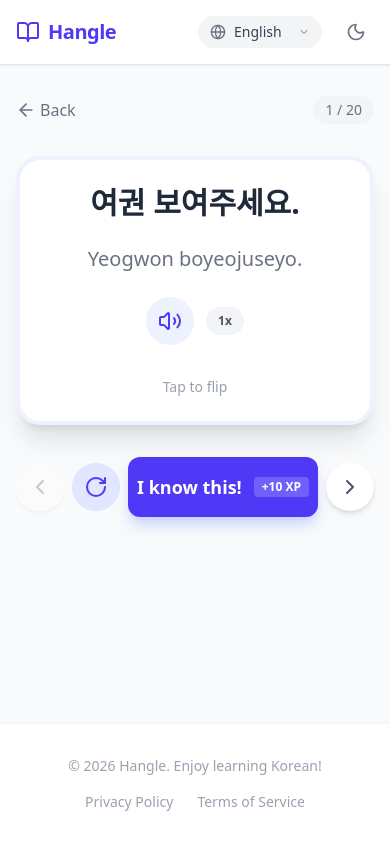
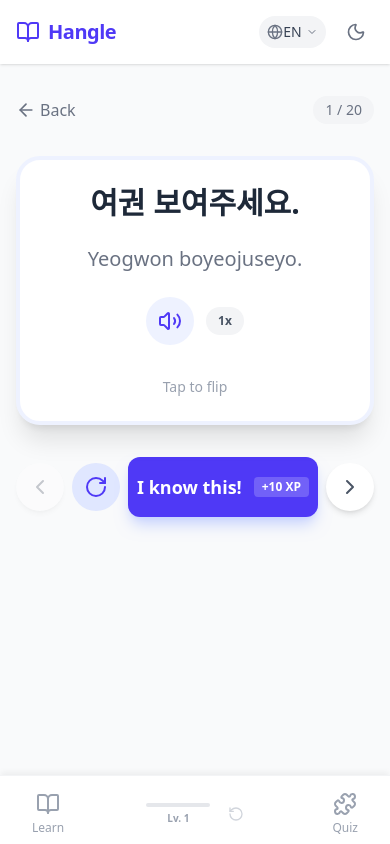
Before and after one commit to hoyakdh/hangle, a React (Vite) app: page /learn/airport in a window 390 px wide. Built offline with nearby package versions, Linux system fonts and the light colour scheme.

Commit message:
feat: add mobile bottom nav, learned toggle, and improved reset functionality

```diff
--- a/src/components/Layout.tsx
+++ b/src/components/Layout.tsx
@@ -1,9 +1,10 @@
-import { Link, Outlet } from 'react-router-dom';
-import { BookOpen, Moon, Sun, Globe, ChevronDown } from 'lucide-react';
+import { Link, Outlet, useLocation } from 'react-router-dom';
+import { BookOpen, Moon, Sun, Globe, ChevronDown, Puzzle, RotateCcw } from 'lucide-react';
 import { useUser } from '../context/UserContext';
 
 export default function Layout() {
     const { name, level, xp, logout, theme, toggleTheme, targetLanguage, setTargetLanguage } = useUser();
+    const location = useLocation();
 
     const handleLogout = () => {
         if (window.confirm('Are you sure you want to reset your progress? This cannot be undone.')) {
@@ -11,11 +12,13 @@
         }
     };
 
+    const isActive = (path: string) => location.pathname.startsWith(path);
+
     return (
-        <div className="min-h-screen bg-gray-50 dark:bg-gray-900 flex flex-col font-sans transition-colors duration-300">
+        <div className="min-h-screen bg-gray-50 dark:bg-gray-900 flex flex-col font-sans transition-colors duration-300 pb-20 md:pb-0">
             {/* Header */}
             <header className="bg-white dark:bg-gray-800 shadow-sm sticky top-0 z-10 transition-colors duration-300">
-                <div className="max-w-4xl mx-auto px-4 h-16 grid grid-cols-[1fr_auto_1fr] items-center relative gap-4">
+                <div className="max-w-4xl mx-auto px-4 h-16 grid grid-cols-[auto_1fr_auto] md:grid-cols-[1fr_auto_1fr] items-center relative gap-4">
                     {/* Left: Logo */}
                     <Link to="/" className="flex items-center gap-2 text-indigo-600 dark:text-indigo-400 hover:opacity-80 transition justify-self-start col-start-1">
                         <BookOpen className="w-6 h-6" />
@@ -37,27 +40,28 @@
                             </div>
                             <button
                                 onClick={handleLogout}
-                                className="text-xs text-gray-400 dark:text-gray-500 hover:text-red-500 font-medium underline transition"
+                                className="p-2 text-gray-400 dark:text-gray-500 hover:text-red-500 dark:hover:text-red-400 transition"
+                                title="Reset Progress"
                             >
-                                Reset
+                                <RotateCcw className="w-4 h-4" />
                             </button>
                         </div>
                     )}
 
                     {/* Right: Nav & Settings */}
-                    <nav className="flex items-center gap-4 justify-self-end col-start-3">
-                        <div className="relative flex items-center bg-gray-100 dark:bg-gray-700 rounded-full px-3 py-1.5 transition-colors group hover:bg-gray-200 dark:hover:bg-gray-600">
-                            <Globe className="w-4 h-4 text-gray-500 dark:text-gray-400 mr-2 group-hover:text-indigo-600 dark:group-hover:text-indigo-400 transition" />
+                    <nav className="flex items-center gap-3 md:gap-4 justify-self-end col-start-3">
+                        <div className="relative flex items-center bg-gray-100 dark:bg-gray-700 rounded-full px-2 py-1.5 md:px-3 transition-colors group hover:bg-gray-200 dark:hover:bg-gray-600">
+                            <Globe className="w-4 h-4 text-gray-500 dark:text-gray-400 md:mr-2 group-hover:text-indigo-600 dark:group-hover:text-indigo-400 transition" />
                             <select
                                 value={targetLanguage}
                                 onChange={(e) => setTargetLanguage(e.target.value as 'en' | 'es' | 'ja')}
-                                className="appearance-none bg-transparent font-medium text-sm text-gray-700 dark:text-gray-200 cursor-pointer focus:outline-none pr-6 z-10"
+                                className="appearance-none bg-transparent font-medium text-sm text-gray-700 dark:text-gray-200 cursor-pointer focus:outline-none pr-4 md:pr-6 z-10 max-w-[50px] md:max-w-none text-center"
                             >
-                                <option value="en">English</option>
-                                <option value="es">Español</option>
-                                <option value="ja">日本語</option>
+                                <option value="en">EN</option>
+                                <option value="es">ES</option>
+                                <option value="ja">JP</option>
                             </select>
-                            <ChevronDown className="w-3 h-3 text-gray-500 dark:text-gray-400 absolute right-3 pointer-events-none group-hover:text-indigo-600 dark:group-hover:text-indigo-400 transition" />
+                            <ChevronDown className="w-3 h-3 text-gray-500 dark:text-gray-400 absolute right-2 md:right-3 pointer-events-none group-hover:text-indigo-600 dark:group-hover:text-indigo-400 transition" />
                         </div>
 
                         <Link to="/categories" className="hidden md:block text-gray-600 dark:text-gray-300 hover:text-indigo-600 dark:hover:text-indigo-400 font-medium transition">
@@ -86,14 +90,44 @@
                 <Outlet />
             </main>
 
-            {/* Footer */}
-            <footer className="bg-white dark:bg-gray-800 border-t border-gray-100 dark:border-gray-700 py-8 text-center text-gray-400 dark:text-gray-500 text-sm transition-colors duration-300">
+            {/* Footer (Desktop) */}
+            <footer className="hidden md:block bg-white dark:bg-gray-800 border-t border-gray-100 dark:border-gray-700 py-8 text-center text-gray-400 dark:text-gray-500 text-sm transition-colors duration-300">
                 <p className="mb-4">© {new Date().getFullYear()} Hangle. Enjoy learning Korean!</p>
                 <div className="flex justify-center gap-6">
                     <Link to="/privacy" className="hover:text-indigo-600 dark:hover:text-indigo-400 transition-colors">Privacy Policy</Link>
                     <Link to="/terms" className="hover:text-indigo-600 dark:hover:text-indigo-400 transition-colors">Terms of Service</Link>
                 </div>
             </footer>
+
+            {/* Mobile Bottom Navigation */}
+            <div className="md:hidden fixed bottom-0 left-0 w-full bg-white dark:bg-gray-800 border-t border-gray-100 dark:border-gray-700 pb-safe pt-2 px-6 flex justify-between items-center z-50 transition-colors duration-300 shadow-[0_-4px_6px_-1px_rgba(0,0,0,0.05)]">
+                <Link to="/categories" className={`flex flex-col items-center p-2 rounded-xl transition-colors ${isActive('/categories') ? 'text-indigo-600 dark:text-indigo-400' : 'text-gray-400 dark:text-gray-500 hover:text-gray-600'}`}>
+                    <BookOpen className={`w-6 h-6 mb-1 ${isActive('/categories') ? 'fill-current opacity-20' : ''}`} />
+                    <span className="text-xs font-medium">Learn</span>
+                </Link>
+
+                <div className="flex items-center gap-3">
+                    <div className="flex flex-col items-center">
+                        <div className="w-16 h-1 bg-gray-200 dark:bg-gray-700 rounded-full mb-1 overflow-hidden">
+                            <div className="h-full bg-gradient-to-r from-indigo-500 to-pink-500" style={{ width: `${(xp % 100)}%` }} />
+                        </div>
+                        <span className="text-[10px] font-bold text-gray-400 dark:text-gray-500">Lv. {level}</span>
+                    </div>
+
+                    <button
+                        onClick={handleLogout}
+                        className="p-1.5 text-gray-300 dark:text-gray-600 hover:text-red-500 dark:hover:text-red-400 transition"
+                        title="Reset Progress"
+                    >
+                        <RotateCcw className="w-4 h-4" />
+                    </button>
+                </div>
+
+                <Link to="/quiz" className={`flex flex-col items-center p-2 rounded-xl transition-colors ${isActive('/quiz') ? 'text-indigo-600 dark:text-indigo-400' : 'text-gray-400 dark:text-gray-500 hover:text-gray-600'}`}>
+                    <Puzzle className={`w-6 h-6 mb-1 ${isActive('/quiz') ? 'fill-current opacity-20' : ''}`} />
+                    <span className="text-xs font-medium">Quiz</span>
+                </Link>
+            </div>
         </div>
     );
 }
--- a/src/context/UserContext.tsx
+++ b/src/context/UserContext.tsx
@@ -88,6 +88,9 @@
         setNameState(null);
         setXp(0);
         setLevel(1);
+
+        // Force reload to reset all local states in components
+        window.location.href = '/';
     };
 
     const toggleTheme = () => {
--- a/src/pages/Learn.tsx
+++ b/src/pages/Learn.tsx
@@ -29,9 +29,14 @@
     }, [completedItems]);
 
     const handleMarkAsDone = (id: number) => {
-        if (!completedItems.includes(id)) {
+        if (completedItems.includes(id)) {
+            // Toggle OFF: Remove from completed list
+            setCompletedItems(prev => prev.filter(item => item !== id));
+        } else {
+            // Toggle ON: Add to completed list and grant XP
             setCompletedItems(prev => [...prev, id]);
             addXp(10); // Award 10 XP
+
             // Move to next card automatically after a short delay if not the last one
             if (currentIndex < items.length - 1) {
                 setTimeout(() => {
@@ -175,8 +180,7 @@
                 {/* I Know This Button */}
                 <button
                     onClick={() => handleMarkAsDone(currentItem.id)}
-                    disabled={isCompleted}
-                    className={`flex-1 py-4 rounded-xl font-bold text-lg shadow-lg flex items-center justify-center gap-2 transition-all transform hover:scale-[1.02] ${isCompleted ? 'bg-green-100 dark:bg-green-900/30 text-green-700 dark:text-green-400 cursor-default shadow-none' : 'bg-indigo-600 text-white hover:bg-indigo-700 shadow-indigo-200 dark:shadow-none'}`}
+                    className={`flex-1 py-4 rounded-xl font-bold text-lg shadow-lg flex items-center justify-center gap-2 transition-all transform hover:scale-[1.02] ${isCompleted ? 'bg-green-100 dark:bg-green-900/30 text-green-700 dark:text-green-400 cursor-pointer shadow-none' : 'bg-indigo-600 text-white hover:bg-indigo-700 shadow-indigo-200 dark:shadow-none'}`}
                 >
                     {isCompleted ? (
                         <>
```
